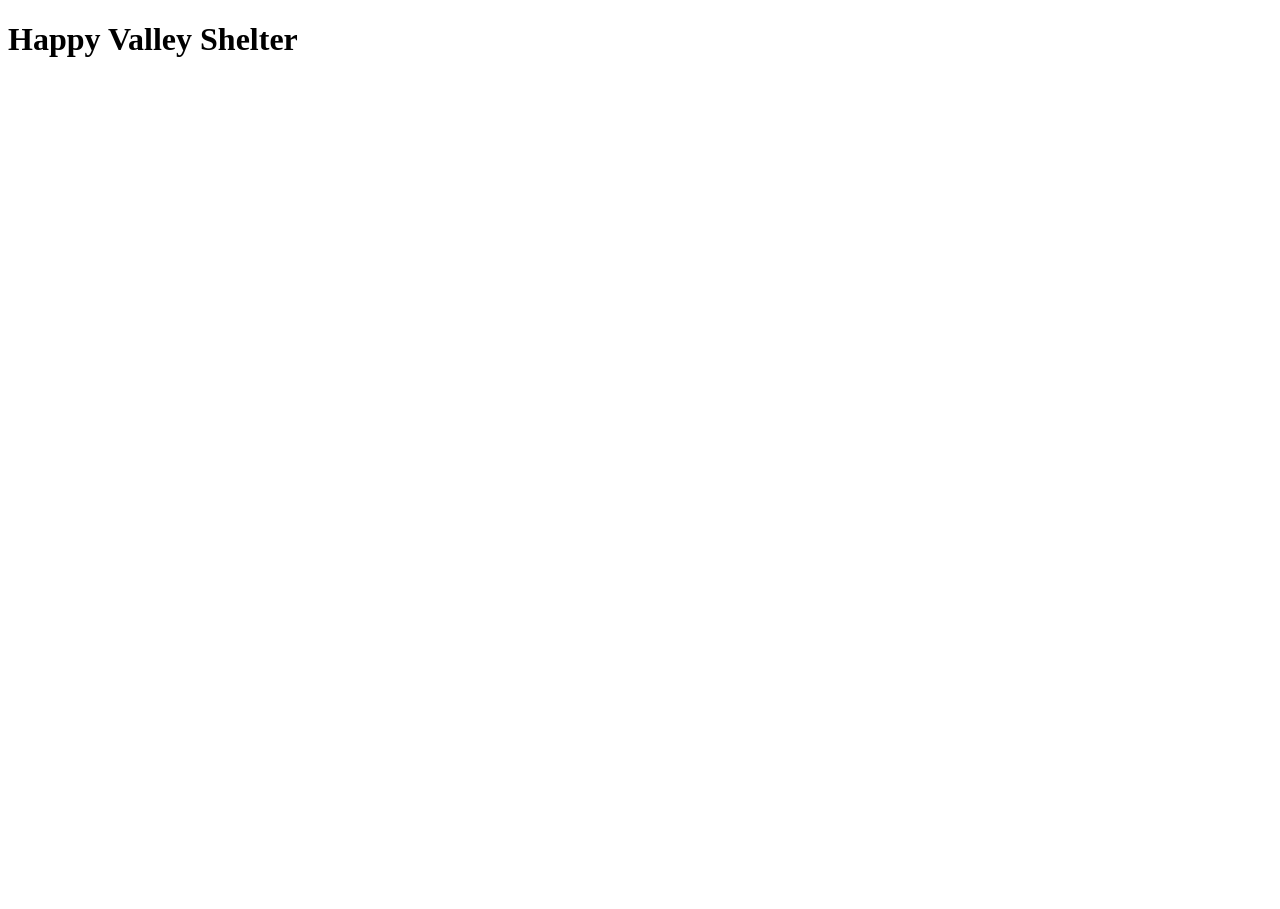
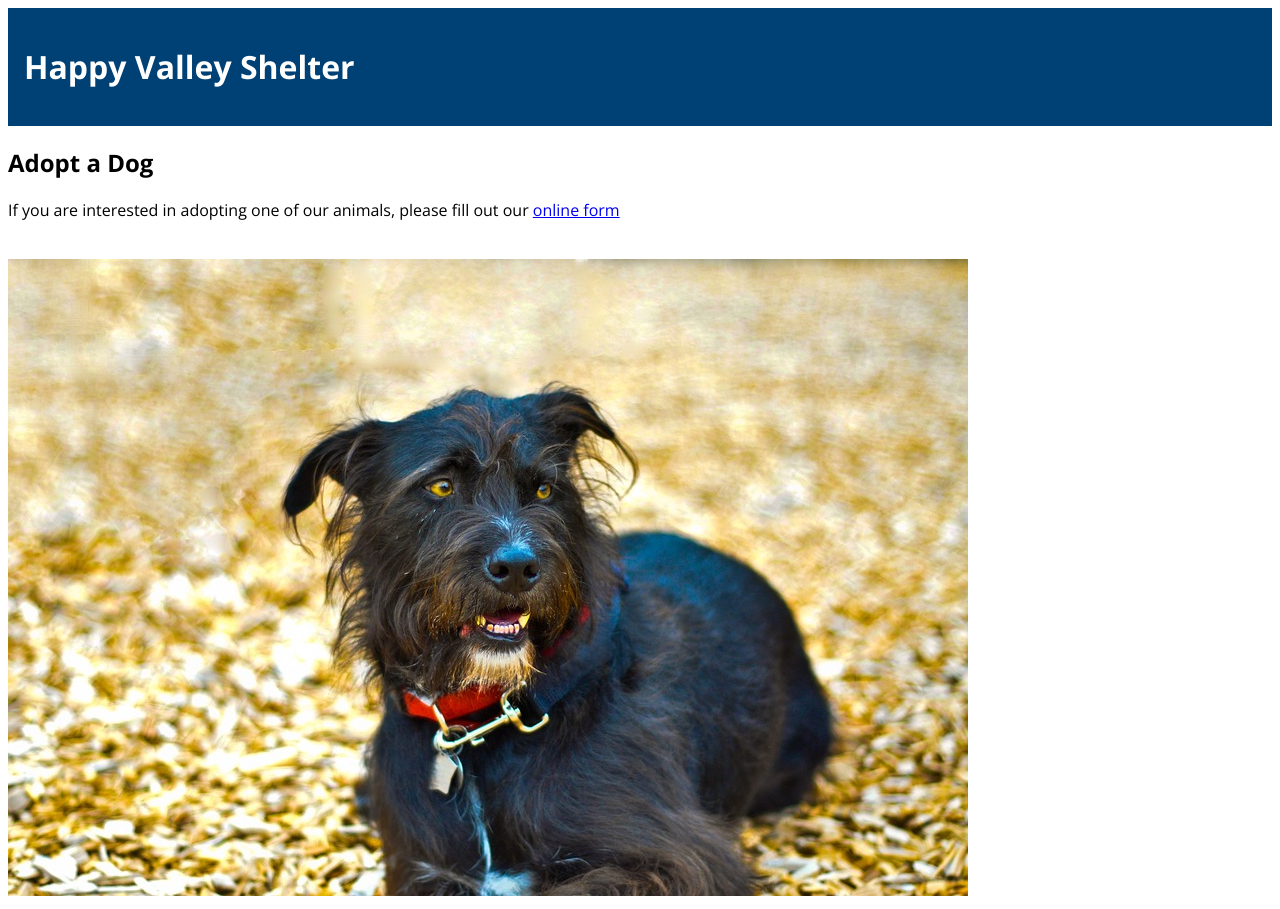
Before and after one commit to Momentum-Team-11/dog-adoption-canoay, a plain HTML site: page index.html in a window 1280 px wide. Before the commit the page ends 800 px from the top, so only its background shows below. Drawn offline with nearby package versions, Linux system fonts and the light colour scheme.

Commit message:
update 2

```diff
--- a/dog-adoption.html
+++ b/index.html
@@ -8,9 +8,17 @@
   href="https://fonts.googleapis.com/css?family=Open+Sans:400,700|Oswald:400,700"
   rel="stylesheet"
 />
+<link rel="stylesheet" href="stylesheet.css">
     <title>Document</title>
 </head>
 <body>
-    <h1>Happy Valley Shelter</h1>
+    <header>
+        <h1 >Happy Valley Shelter</h1>
+        </header>
+    <h2>Adopt a Dog</h2>
+    <p>If you are interested in adopting one of our animals, please fill out our <a href="#">online form</a></p>
+    <br>
+    <img src="starter_files/images/beans.jpg" alt="Image of Beans the dog">
+
 </body>
 </html>
--- a/stylesheet.css
+++ b/stylesheet.css
@@ -1,5 +1,10 @@
+body {
+    font-family: "Open Sans";
+}
+
 Header {
     color: white;
-    font: Open Sans;
-    style="background-color:004175;"
-}
+    background-color: #004175;
+    border: 19px #89deef;
+    padding: 1rem;
+    }
```
